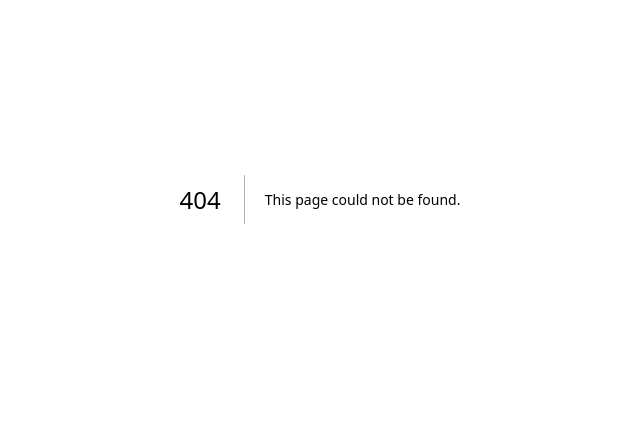
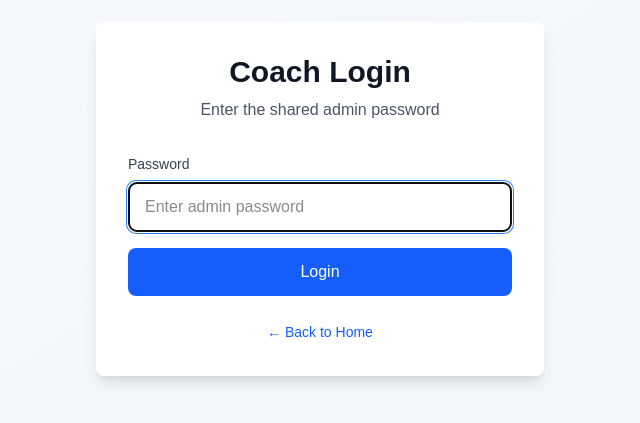
Before and after one commit to Hawk-PDX/coach-utility-app, a Next.js app: page /login in a window 1280 px wide. Before the commit this address had no page. Shown: the part 201-624 px from the top of the page, without its empty margins (320-960 px from the left). Built offline with nearby package versions, Linux system fonts and the light colour scheme.

Commit message:
Add authentication for coach routes

```diff
--- /dev/null
+++ b/app/api/auth/login/route.ts
@@ -0,0 +1,30 @@
+import { NextRequest, NextResponse } from 'next/server';
+import { verifyPassword, setAuthCookie } from '@/lib/auth';
+
+export async function POST(request: NextRequest) {
+  try {
+    const { password } = await request.json();
+
+    if (!password) {
+      return NextResponse.json(
+        { error: 'Password is required' },
+        { status: 400 }
+      );
+    }
+
+    if (verifyPassword(password)) {
+      await setAuthCookie();
+      return NextResponse.json({ success: true });
+    } else {
+      return NextResponse.json(
+        { error: 'Invalid password' },
+        { status: 401 }
+      );
+    }
+  } catch (error) {
+    return NextResponse.json(
+      { error: 'An error occurred' },
+      { status: 500 }
+    );
+  }
+}
--- /dev/null
+++ b/app/api/auth/logout/route.ts
@@ -0,0 +1,7 @@
+import { NextResponse } from 'next/server';
+import { clearAuthCookie } from '@/lib/auth';
+
+export async function POST() {
+  await clearAuthCookie();
+  return NextResponse.json({ success: true });
+}
--- a/app/coach/page.tsx
+++ b/app/coach/page.tsx
@@ -1,7 +1,7 @@
 'use client';
 
 import { useEffect, useState, Suspense } from 'react';
-import { useSearchParams } from 'next/navigation';
+import { useSearchParams, useRouter } from 'next/navigation';
 import Link from 'next/link';
 import { supabase, type Player, type Team, type Game } from '@/lib/supabase';
 
@@ -14,6 +14,7 @@ interface PlayerStats {
 
 function CoachContent() {
   const searchParams = useSearchParams();
+  const router = useRouter();
   const teamId = searchParams.get('team');
 
   const [team, setTeam] = useState<Team | null>(null);
@@ -229,6 +230,12 @@ function CoachContent() {
     }
   };
 
+  const handleLogout = async () => {
+    await fetch('/api/auth/logout', { method: 'POST' });
+    router.push('/');
+    router.refresh();
+  };
+
   if (!teamId) {
     return (
       <div className="min-h-screen flex items-center justify-center p-4">
@@ -254,9 +261,18 @@ function CoachContent() {
     <main className="min-h-screen p-4 md:p-8 bg-gray-50">
       <div className="max-w-4xl mx-auto">
         <div className="mb-6">
-          <Link href="/" className="text-blue-600 hover:text-blue-700 font-medium text-sm mb-2 inline-block">
-            ← Back to Teams
-          </Link>
+          <div className="flex justify-between items-center mb-2">
+            <Link href="/" className="text-blue-600 hover:text-blue-700 font-medium text-sm inline-block">
+              ← Back to Teams
+            </Link>
+            <button
+              type="button"
+              onClick={handleLogout}
+              className="text-red-600 hover:text-red-700 font-medium text-sm"
+            >
+              Logout
+            </button>
+          </div>
           <div className="flex items-center justify-between">
             <div>
               <h1 className="text-3xl font-bold">{team?.name || 'Coach Utility'}</h1>
--- /dev/null
+++ b/app/login/page.tsx
@@ -0,0 +1,103 @@
+'use client';
+
+import { useState, Suspense } from 'react';
+import { useRouter, useSearchParams } from 'next/navigation';
+import Link from 'next/link';
+
+function LoginForm() {
+  const [password, setPassword] = useState('');
+  const [error, setError] = useState('');
+  const [loading, setLoading] = useState(false);
+  const router = useRouter();
+  const searchParams = useSearchParams();
+  const redirectTo = searchParams.get('redirect') || '/coach';
+
+  const handleSubmit = async (e: React.FormEvent) => {
+    e.preventDefault();
+    setError('');
+    setLoading(true);
+
+    try {
+      const response = await fetch('/api/auth/login', {
+        method: 'POST',
+        headers: { 'Content-Type': 'application/json' },
+        body: JSON.stringify({ password }),
+      });
+
+      if (response.ok) {
+        router.push(redirectTo);
+        router.refresh();
+      } else {
+        const data = await response.json();
+        setError(data.error || 'Invalid password');
+      }
+    } catch (err) {
+      setError('An error occurred. Please try again.');
+    } finally {
+      setLoading(false);
+    }
+  };
+
+  return (
+    <main className="min-h-screen bg-gradient-to-br from-slate-50 to-slate-100 flex items-center justify-center p-4">
+      <div className="w-full max-w-md">
+        <div className="bg-white rounded-lg shadow-lg p-8">
+          <div className="text-center mb-8">
+            <h1 className="text-3xl font-bold text-gray-900 mb-2">Coach Login</h1>
+            <p className="text-gray-600">Enter the shared admin password</p>
+          </div>
+
+          <form onSubmit={handleSubmit} className="space-y-4">
+            <div>
+              <label htmlFor="password" className="block text-sm font-medium text-gray-700 mb-2">
+                Password
+              </label>
+              <input
+                id="password"
+                type="password"
+                required
+                value={password}
+                onChange={(e) => setPassword(e.target.value)}
+                className="w-full px-4 py-3 border border-gray-300 rounded-lg focus:ring-2 focus:ring-blue-500 focus:border-transparent"
+                placeholder="Enter admin password"
+                autoFocus
+              />
+            </div>
+
+            {error && (
+              <div className="bg-red-50 border border-red-200 text-red-700 px-4 py-3 rounded-lg text-sm">
+                {error}
+              </div>
+            )}
+
+            <button
+              type="submit"
+              disabled={loading}
+              className="w-full bg-blue-600 text-white py-3 rounded-lg font-medium hover:bg-blue-700 transition disabled:opacity-50 disabled:cursor-not-allowed active:scale-95"
+            >
+              {loading ? 'Logging in...' : 'Login'}
+            </button>
+          </form>
+
+          <div className="mt-6 text-center">
+            <Link href="/" className="text-blue-600 hover:text-blue-700 text-sm font-medium">
+              ← Back to Home
+            </Link>
+          </div>
+        </div>
+      </div>
+    </main>
+  );
+}
+
+export default function LoginPage() {
+  return (
+    <Suspense fallback={
+      <div className="min-h-screen flex items-center justify-center">
+        <p className="text-xl">Loading...</p>
+      </div>
+    }>
+      <LoginForm />
+    </Suspense>
+  );
+}
--- a/app/page.tsx
+++ b/app/page.tsx
@@ -82,7 +82,7 @@ export default function LandingPage() {
   return (
     <main className="min-h-screen bg-gradient-to-br from-slate-50 to-slate-100">
       {/* Hero Section */}
-      <div className="bg-gradient-to-r from-blue-600 to-blue-800 text-white py-16 px-4">
+      <div className="bg-gradient-to-r from-blue-600 to-blue-800 text-white py-16 px-4 landing-header">
         <div className="max-w-6xl mx-auto">
           <h1 className="text-5xl md:text-6xl font-bold mb-4">
             Coach Utility App
--- /dev/null
+++ b/lib/auth.ts
@@ -0,0 +1,30 @@
+import { cookies } from 'next/headers';
+
+const AUTH_COOKIE_NAME = 'coach-auth';
+const AUTH_SECRET = process.env.ADMIN_PASSWORD || 'admin123'; // Default for development
+
+export async function isAuthenticated(): Promise<boolean> {
+  const cookieStore = await cookies();
+  const authCookie = cookieStore.get(AUTH_COOKIE_NAME);
+  return authCookie?.value === 'authenticated';
+}
+
+export function verifyPassword(password: string): boolean {
+  return password === AUTH_SECRET;
+}
+
+export async function setAuthCookie() {
+  const cookieStore = await cookies();
+  cookieStore.set(AUTH_COOKIE_NAME, 'authenticated', {
+    httpOnly: true,
+    secure: process.env.NODE_ENV === 'production',
+    sameSite: 'lax',
+    maxAge: 60 * 60 * 24 * 7, // 7 days
+    path: '/',
+  });
+}
+
+export async function clearAuthCookie() {
+  const cookieStore = await cookies();
+  cookieStore.delete(AUTH_COOKIE_NAME);
+}
--- /dev/null
+++ b/middleware.ts
@@ -0,0 +1,24 @@
+import { NextResponse } from 'next/server';
+import type { NextRequest } from 'next/server';
+
+export function middleware(request: NextRequest) {
+  const authCookie = request.cookies.get('coach-auth');
+  const isAuthenticated = authCookie?.value === 'authenticated';
+
+  const { pathname } = request.nextUrl;
+
+  // Protect /coach route and its sub-routes
+  if (pathname.startsWith('/coach')) {
+    if (!isAuthenticated) {
+      const url = new URL('/login', request.url);
+      url.searchParams.set('redirect', pathname + request.nextUrl.search);
+      return NextResponse.redirect(url);
+    }
+  }
+
+  return NextResponse.next();
+}
+
+export const config = {
+  matcher: ['/coach/:path*'],
+};
```
Also changed, not shown: index.css (deleted), 1 other file (tests, documents, lock files or other folders).
